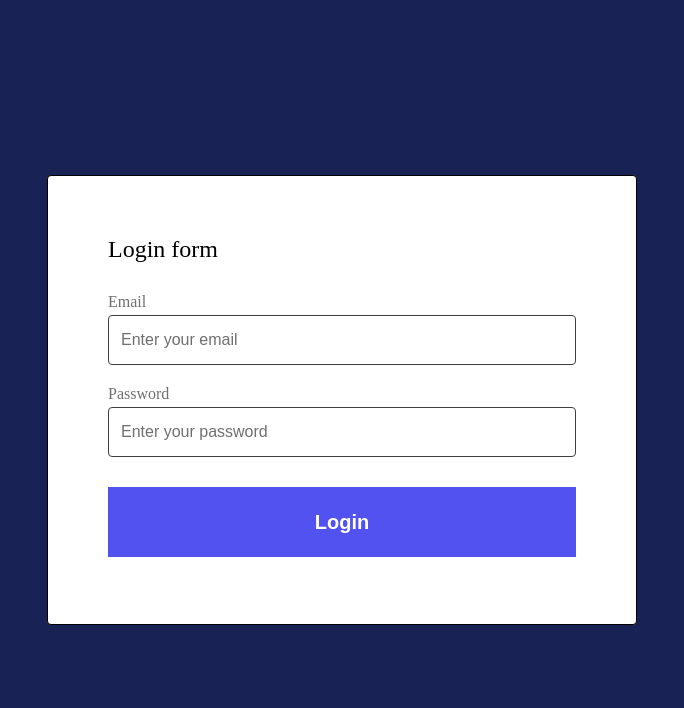
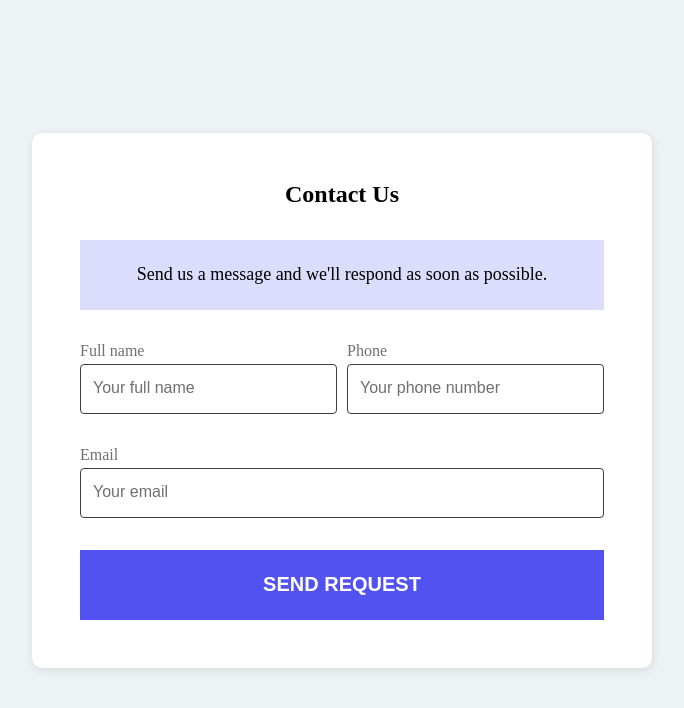
Before and after one commit to nodegreecode/cohort67el_fs_ts, a React (Vite) app in the folder react-project-ts/: page / in a window 1280 px wide. Shown: the top 708 px of the page, without its empty margins (298-982 px from the left). Built offline with nearby package versions, Linux system fonts and the light colour scheme.

Commit message:
add new component ContactUs form

```diff
--- a/react-project-ts/src/App.tsx
+++ b/react-project-ts/src/App.tsx
@@ -3,12 +3,13 @@
 //import Lesson_08 from "./lessons/Lesson_08/Lesson_08";
 //import Lesson_10 from "lessons/Lesson_10/Lesson_10.tsx";
 //import Lesson_11 from "./lessons/Lesson_11/Lesson_11.tsx";
-import Lesson_12 from "./lessons/Lesson_12/Lesson_12.tsx";
+//import Lesson_12 from "./lessons/Lesson_12/Lesson_12.tsx";
 //import Homework_06 from "./homeworks/Homework_06/Homework_06.tsx";
 //import Homework_07 from "./homeworks/Homework_07/Homework_07.tsx";
 //import Homework_08 from "./homeworks/Homework_08/Homework_08.tsx";
 //import Homework_09 from "./homeworks/Homework_09/Homework_09.tsx";
 //import Homework_10 from "./homeworks/Homework_10/Homework_10.tsx";
+import Homework_12 from "./homeworks/Homework_12/Homework_12.tsx";
 import GlobalStyles from "./styles/GlobalStyles.tsx";
 
 function App() {
@@ -21,7 +22,7 @@ function App() {
       {/*<Lesson_08 />*/}
       {/*<Lesson_10 />*/}
       {/*<Lesson_11 />*/}
-      <Lesson_12/>
+      {/*<Lesson_12/>*/}
 
       {/*HOMEWORKS*/}
       {/* <Homework_06 />*/}
@@ -29,6 +30,7 @@ function App() {
       {/* <Homework_08 />*/}
       {/*<Homework_09 />*/}
       {/* <Homework_10 />*/}
+      <Homework_12/>
     </>
   );
 }
--- /dev/null
+++ b/react-project-ts/src/components/ContactUs/ConstactUs.tsx
@@ -0,0 +1,74 @@
+import { v4 } from "uuid";
+import Input from "components/Input/Input.tsx";
+import Button from "components/Button/Button.tsx";
+import {
+  ContactUsWrapper,
+  ContactUsHeader,
+  ContactUsMessage,
+  ContactForm,
+  FormControl,
+  GroupControl,
+} from "./styles.ts";
+import {validationSchema} from "./validationSchema.ts";
+import { CONTACT_FORM_VALUES } from "./types.ts";
+import { useFormik } from "formik";
+
+
+export default function ContactUs() {
+  const formik = useFormik({
+    initialValues: {
+      [CONTACT_FORM_VALUES.FULL_NAME]: "",
+      [CONTACT_FORM_VALUES.PHONE]: "",
+      [CONTACT_FORM_VALUES.EMAIL]: "",
+    },
+    validationSchema,
+    onSubmit: () => {
+      console.log(formik.values);
+    },
+  });
+
+  return (
+    <ContactUsWrapper>
+      <ContactUsHeader>Contact Us</ContactUsHeader>
+      <ContactUsMessage>
+        Send us a message and we'll respond as soon as possible.
+      </ContactUsMessage>
+      <ContactForm onSubmit={formik.handleSubmit}>
+        <FormControl>
+          <GroupControl>
+            <Input
+              id={v4()}
+              label="Full name"
+              name={CONTACT_FORM_VALUES.FULL_NAME}
+              placeholder="Your full name"
+              value={formik.values[CONTACT_FORM_VALUES.FULL_NAME]}
+              onChange={formik.handleChange}
+              error={formik.errors[CONTACT_FORM_VALUES.FULL_NAME]}
+            />
+          </GroupControl>
+          <GroupControl>
+            <Input
+              id={v4()}
+              label="Phone"
+              name={CONTACT_FORM_VALUES.PHONE}
+              placeholder="Your phone number"
+              value={formik.values[CONTACT_FORM_VALUES.PHONE]}
+              onChange={formik.handleChange}
+              error={formik.errors[CONTACT_FORM_VALUES.PHONE]}
+            />
+          </GroupControl>
+        </FormControl>
+        <Input
+          id={v4()}
+          label="Email"
+          name={CONTACT_FORM_VALUES.EMAIL}
+          placeholder="Your email"
+          value={formik.values[CONTACT_FORM_VALUES.EMAIL]}
+          onChange={formik.handleChange}
+          error={formik.errors[CONTACT_FORM_VALUES.EMAIL]}
+        />
+        <Button name="SEND REQUEST" type={"submit"} />
+      </ContactForm>
+    </ContactUsWrapper>
+  );
+}
--- /dev/null
+++ b/react-project-ts/src/components/ContactUs/styles.ts
@@ -0,0 +1,39 @@
+import styled from "@emotion/styled";
+
+export const ContactUsWrapper = styled.article`
+  width: 620px;
+  border-radius: 10px;
+  padding: 48px;
+  background-color: #ffffff;
+  box-shadow: 1px 2px 10px rgba(0, 0, 0, 0.1);
+`;
+
+export const ContactUsHeader = styled.h2`
+  text-align: center;
+  margin-bottom: 32px;
+`;
+
+export const ContactUsMessage = styled.p`
+  display: flex;
+  justify-content: center;
+  align-items: center;
+  font-size: 18px;
+  height: 70px;
+  background-color: rgba(82, 82, 241, 0.2);
+  margin-bottom: 32px;
+`;
+
+export const ContactForm = styled.form`
+  display: flex;
+  flex-direction: column;
+  gap: 32px;
+`;
+
+export const FormControl = styled.div`
+  display: flex;
+  gap: 10px;
+`;
+
+export const GroupControl = styled.div`
+  width: 100%;
+`;
--- /dev/null
+++ b/react-project-ts/src/components/ContactUs/types.ts
@@ -0,0 +1,5 @@
+export enum CONTACT_FORM_VALUES {
+  FULL_NAME = "fullname",
+  PHONE = "phone",
+  EMAIL = "email",
+}
--- /dev/null
+++ b/react-project-ts/src/components/ContactUs/validationSchema.ts
@@ -0,0 +1,16 @@
+import * as Yup from "yup";
+import { CONTACT_FORM_VALUES } from "./types.ts";
+
+export const validationSchema = Yup.object().shape({
+  [CONTACT_FORM_VALUES.FULL_NAME]: Yup.string()
+    .required("Full Name is required")
+    .min(3, "Full name must be at least 3 characters")
+    .max(50, "Full name must be at most 50 characters"),
+  [CONTACT_FORM_VALUES.PHONE]: Yup.string()
+    .required("Phone number is required")
+    .min(4, "Phone must be at least 4 characters")
+    .max(20, "Phone must be at most 20 characters"),
+  [CONTACT_FORM_VALUES.EMAIL]: Yup.string()
+    .min(6, "Email must be at least 6 characters")
+    .max(60, "Email must be at most 60 characters"),
+});
--- /dev/null
+++ b/react-project-ts/src/homeworks/Homework_12/Homework_12.tsx
@@ -0,0 +1,10 @@
+import { PageWrapper } from "./styles.ts";
+import ContactUs from "components/ContactUs/ConstactUs.tsx";
+
+export default function Homework_12() {
+  return (
+    <PageWrapper>
+      <ContactUs />
+    </PageWrapper>
+  );
+}
--- /dev/null
+++ b/react-project-ts/src/homeworks/Homework_12/styles.ts
@@ -0,0 +1,9 @@
+import styled from "@emotion/styled";
+
+export const PageWrapper = styled.section`
+  display: flex;
+  justify-content: center;
+  align-items: center;
+  flex: 1;
+  background-color: #edf2f5;
+`;
```
